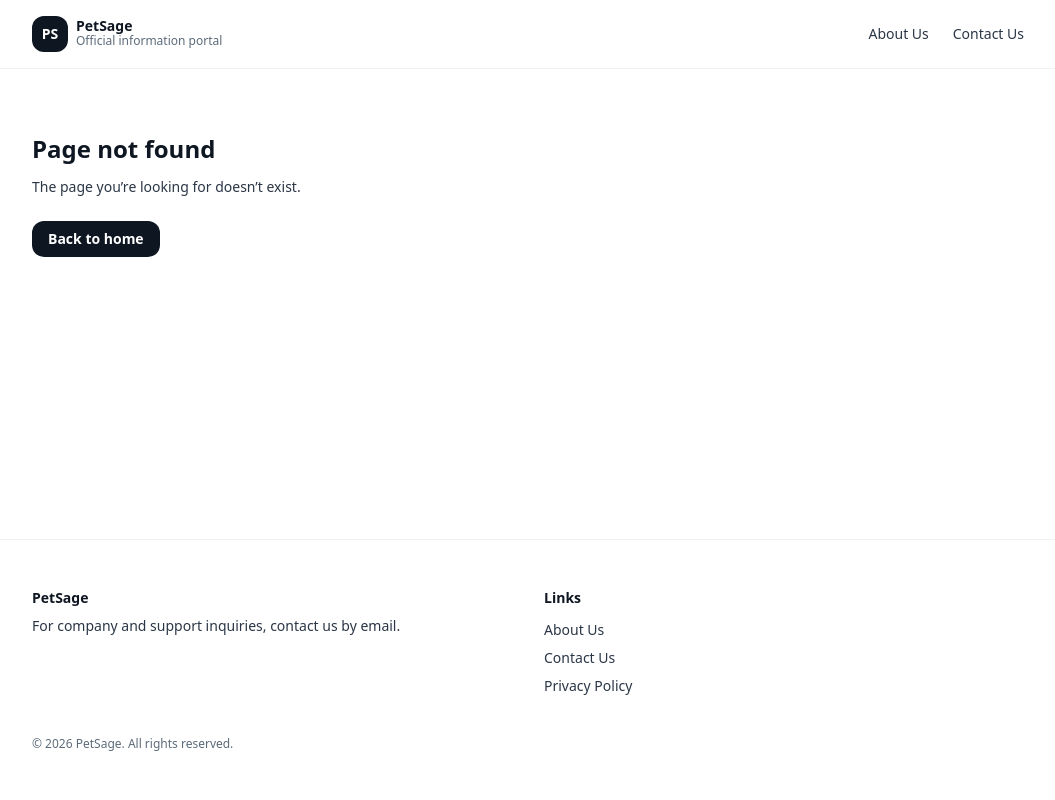
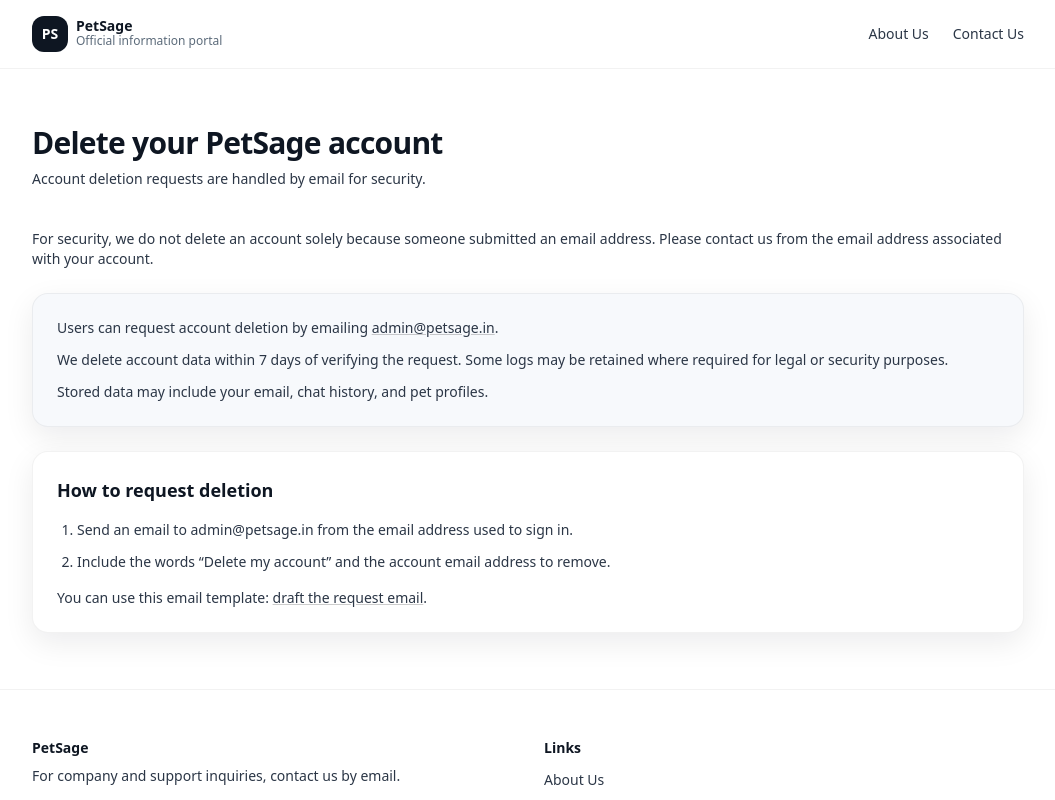
Before and after one commit to Saipraneeth1001/petsage-static, a Next.js app: page /delete-account in a window 1280 px wide. Before the commit this address had no page. Shown: the top 800 px of the page, without its empty margins (112-1167 px from the left). Built offline with nearby package versions, Linux system fonts and the light colour scheme.

Commit message:
added account deletion url

```diff
--- /dev/null
+++ b/app/delete-account/page.tsx
@@ -0,0 +1,51 @@
+import type { Metadata } from "next";
+import { PageShell } from "@/components/PageShell";
+import { siteContent } from "@/content/siteContent";
+
+export const metadata: Metadata = {
+  title: siteContent.pages.deleteAccount.seoTitle,
+  description: siteContent.pages.deleteAccount.seoDescription
+};
+
+export default function DeleteAccountPage() {
+  const { deleteAccount } = siteContent.pages;
+
+  return (
+    <PageShell title={deleteAccount.title} subtitle={deleteAccount.subtitle}>
+      <div className="space-y-6">
+        <p className="text-sm text-ink-700">{deleteAccount.intro}</p>
+
+        <div className="rounded-2xl border border-black/5 bg-surface-50 p-6 shadow-soft">
+          <p className="text-sm text-ink-700">
+            Users can request account deletion by emailing{" "}
+            <a className="underline decoration-black/20 hover:decoration-black/40" href={`mailto:${deleteAccount.supportEmail}`}>
+              {deleteAccount.supportEmail}
+            </a>
+            .
+          </p>
+          <p className="mt-3 text-sm text-ink-700">{deleteAccount.turnaround}</p>
+          <p className="mt-3 text-sm text-ink-700">{deleteAccount.dataSummary}</p>
+        </div>
+
+        <div className="rounded-2xl border border-black/5 bg-white p-6 shadow-soft">
+          <h2 className="text-lg font-semibold text-ink-900">How to request deletion</h2>
+          <ol className="mt-4 list-decimal space-y-3 pl-5 text-sm text-ink-700">
+            {deleteAccount.steps.map((step) => (
+              <li key={step}>{step}</li>
+            ))}
+          </ol>
+          <p className="mt-4 text-sm text-ink-700">
+            You can use this email template:{" "}
+            <a
+              className="underline decoration-black/20 hover:decoration-black/40"
+              href={deleteAccount.emailTemplateUrl}
+            >
+              draft the request email
+            </a>
+            .
+          </p>
+        </div>
+      </div>
+    </PageShell>
+  );
+}
--- a/content/siteContent.ts
+++ b/content/siteContent.ts
@@ -27,7 +27,10 @@
     ]
   },
   footer: {
-    legalLinks: [{ href: "/privacy", label: "Privacy Policy" }],
+    legalLinks: [
+      { href: "/privacy", label: "Privacy Policy" },
+      { href: "/delete-account", label: "Delete Account" }
+    ],
     socialLinks: [] as { href: string; label: string }[],
     finePrint: "For company and support inquiries, contact us by email."
   },
@@ -114,6 +117,24 @@
           ]
         }
       ]
+    },
+    deleteAccount: {
+      seoTitle: "Delete Account",
+      seoDescription: "How to request deletion of your PetSage account and associated data.",
+      title: "Delete your PetSage account",
+      subtitle: "Account deletion requests are handled by email for security.",
+      intro:
+        "For security, we do not delete an account solely because someone submitted an email address. Please contact us from the email address associated with your account.",
+      supportEmail: "admin@petsage.in",
+      turnaround:
+        "We delete account data within 7 days of verifying the request. Some logs may be retained where required for legal or security purposes.",
+      dataSummary: "Stored data may include your email, chat history, and pet profiles.",
+      steps: [
+        "Send an email to admin@petsage.in from the email address used to sign in.",
+        "Include the words “Delete my account” and the account email address to remove."
+      ],
+      emailTemplateUrl:
+        "mailto:admin@petsage.in?subject=PetSage%20%E2%80%93%20Account%20deletion%20request&body=Hello%20PetSage%20Support%2C%0A%0APlease%20delete%20my%20PetSage%20account%20and%20associated%20data.%0A%0AAccount%20email%20to%20delete%3A%20%3Cyour-email%40example.com%3E%0A%0AThanks%2C"
     }
   }
 };
```
